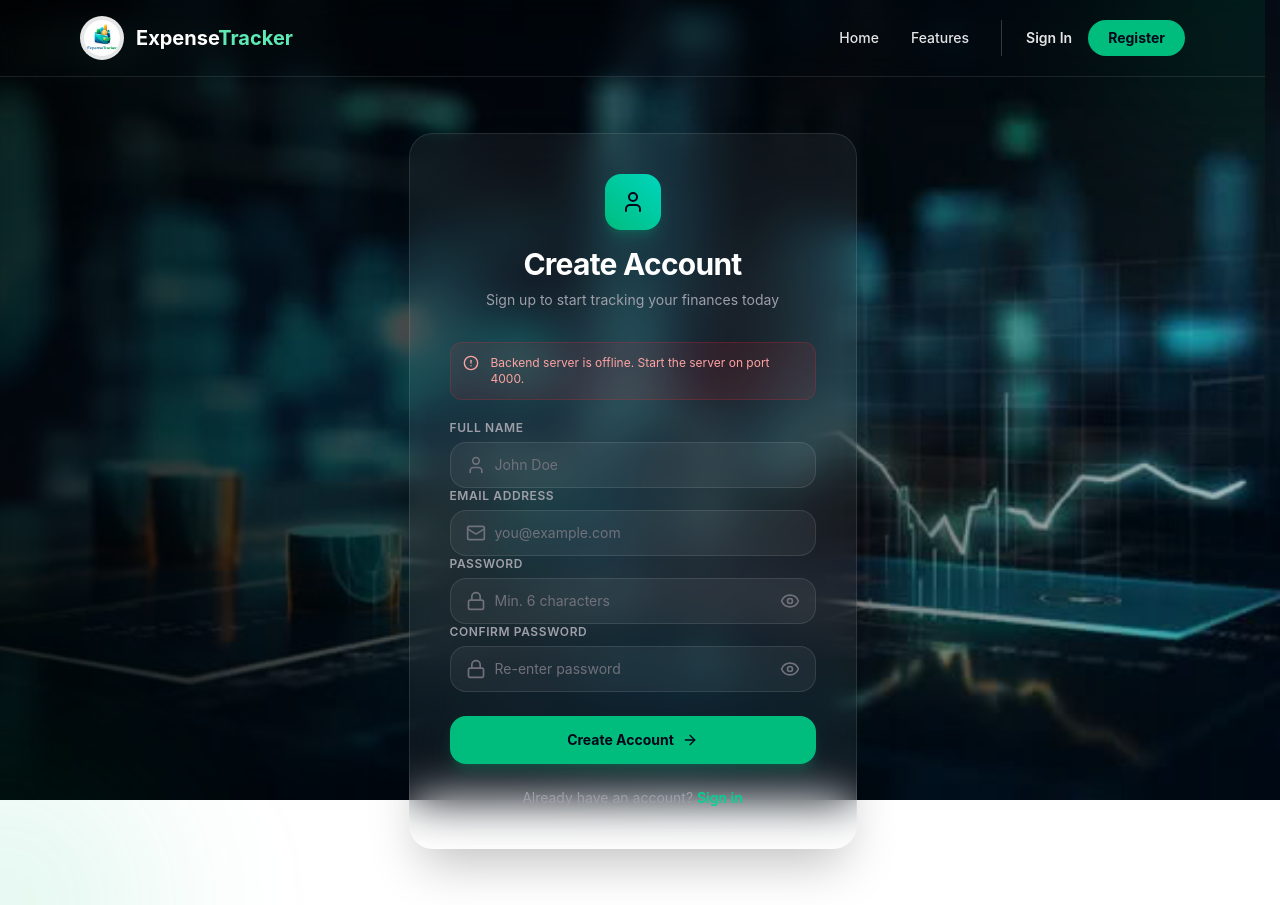
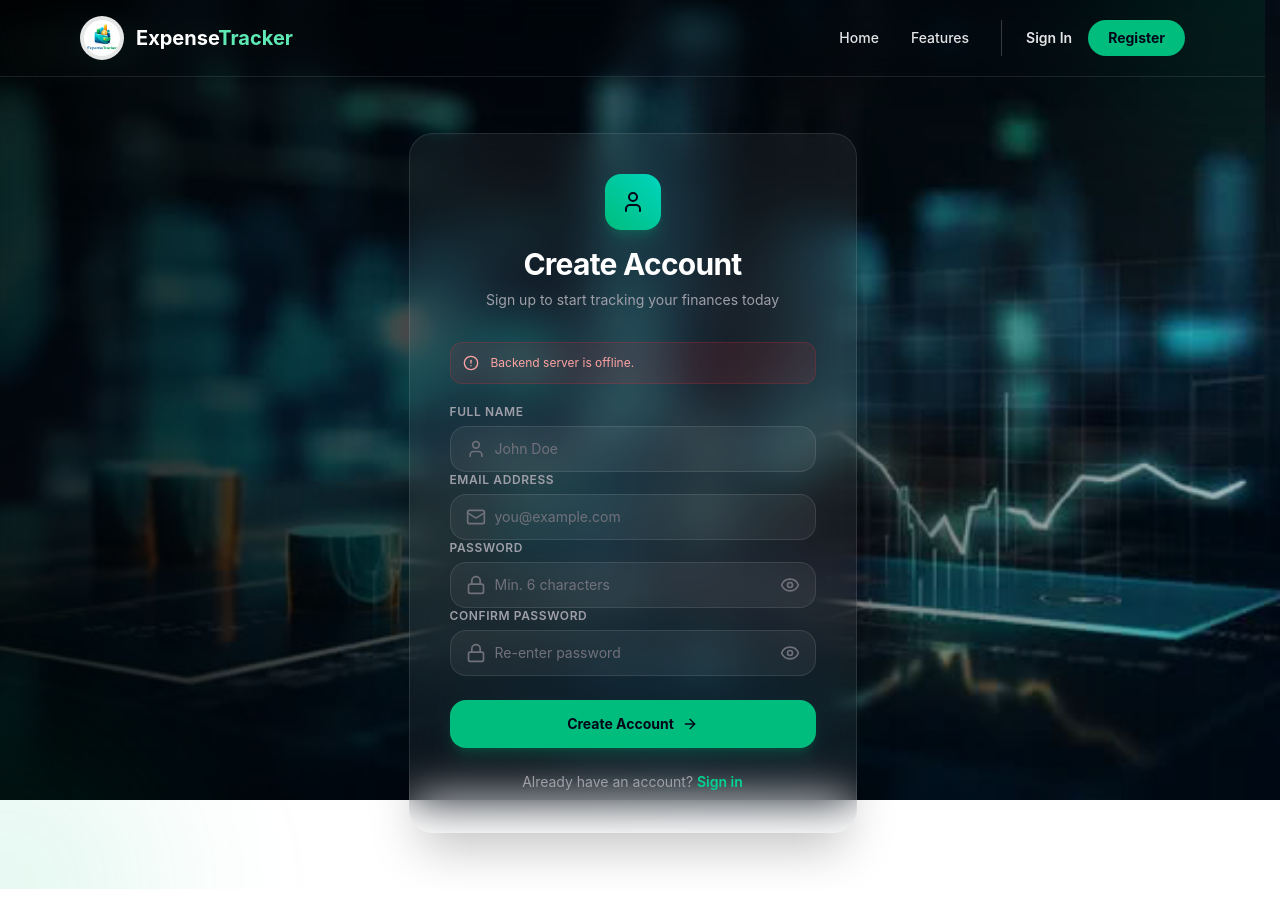
Before and after one commit to Teerath-Pant/Expense_tracker, a React (Vite) app in the folder app/web/: page /register in a window 1280 px wide. Built offline with nearby package versions, Linux system fonts and the light colour scheme; no server answers; what @orpc/client would draw is missing.

Commit message:
updated port

```diff
--- a/app/web/src/Components/AuthContext.jsx
+++ b/app/web/src/Components/AuthContext.jsx
@@ -10,7 +10,7 @@ const normalizeUser = (nextUser) => ({
 
 const formatAuthError = (error, fallback) => {
   if (error?.message === "Failed to fetch") {
-    return "Backend server is offline. Start the server on port 4000 and try again.";
+    return "Backend server is offline. Please verify the connection and try again.";
   }
 
   return error?.message || fallback;
--- a/app/web/src/Components/ServerStatus.jsx
+++ b/app/web/src/Components/ServerStatus.jsx
@@ -6,8 +6,10 @@ export default function ServerStatus() {
 
   useEffect(() => {
     const controller = new AbortController();
+    const serverUrl = import.meta.env.VITE_SERVER_URL || "";
+    const healthUrl = serverUrl ? `${serverUrl}/health` : "/health";
 
-    fetch("http://localhost:4000/health", { signal: controller.signal })
+    fetch(healthUrl, { signal: controller.signal })
       .then((response) => setStatus(response.ok ? "online" : "offline"))
       .catch(() => setStatus("offline"));
 
@@ -29,7 +31,7 @@ export default function ServerStatus() {
       }`}
     >
       {isOnline ? <CheckCircle2 className="h-4 w-4 shrink-0" /> : <AlertCircle className="h-4 w-4 shrink-0" />}
-      <span>{isOnline ? "Backend connected" : "Backend server is offline. Start the server on port 4000."}</span>
+      <span>{isOnline ? "Backend connected" : "Backend server is offline."}</span>
     </div>
   );
 }
```
